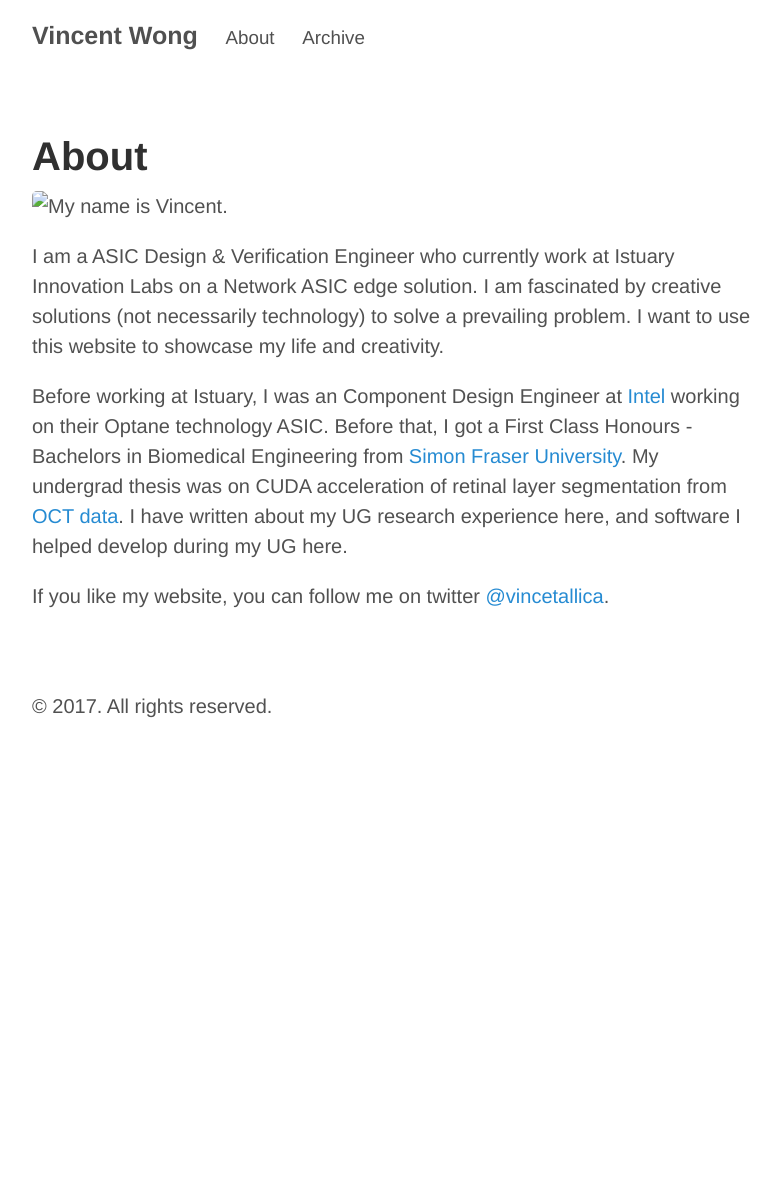
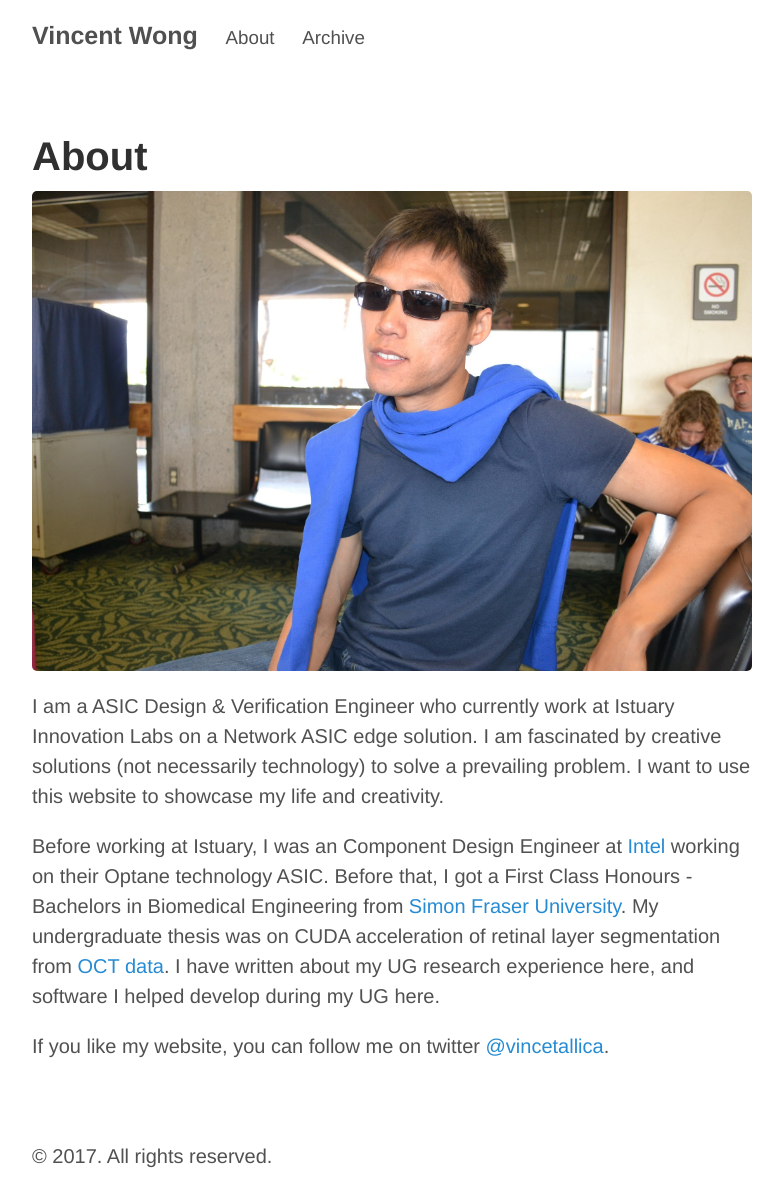
Before and after one commit to vincetallica/vincetallica.github.io, a Jekyll site: the page built from about.md, in a window 1280 px wide. Shown: the whole page, without its empty margins (248-1031 px from the left). Built offline with Jekyll 4.4.1, drawn with Linux system fonts in a browser that asks for light colours; before the commit the page ends 900 px from its top, so only the background shows below that.

Commit message:
updated pics

```diff
--- a/about.md
+++ b/about.md
@@ -3,14 +3,14 @@ layout: page
 title: About
 ---
 
-![My name is Vincent.](/assets/blueman.jpg)
+![My name is Vincent.](/assets/blueman.JPG)
 
 I am a ASIC Design & Verification Engineer who currently work at Istuary Innovation Labs on a Network ASIC edge solution.
 I am fascinated by creative solutions (not necessarily technology) to solve a prevailing problem.
 I want to use this website to showcase my life and creativity.
 
 Before working at Istuary, I was an Component Design Engineer at [Intel](http://intel.com) working on their Optane technology ASIC.
-Before that, I got a First Class Honours - Bachelors in Biomedical Engineering from [Simon Fraser University](http://sfu.ca). My undergrad thesis was on CUDA acceleration of retinal layer segmentation from [OCT data](https://en.wikipedia.org/wiki/Optical_coherence_tomography).  I have
+Before that, I got a First Class Honours - Bachelors in Biomedical Engineering from [Simon Fraser University](http://sfu.ca). My undergraduate thesis was on CUDA acceleration of retinal layer segmentation from [OCT data](https://en.wikipedia.org/wiki/Optical_coherence_tomography).  I have
 written about my UG research experience here, and software I helped
 develop during my UG here.
 
```
Also changed, not shown: assets/blueman.JPG (added).
